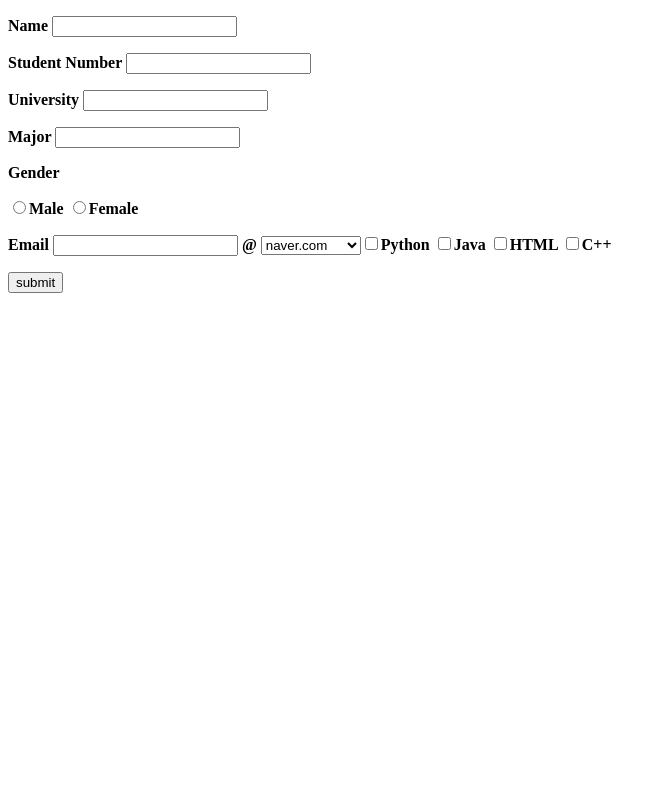
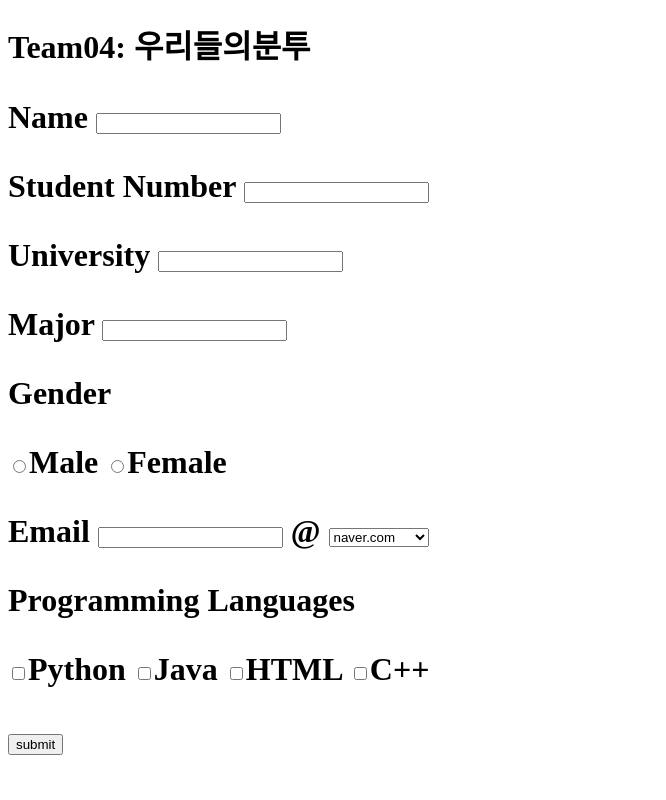
Before and after one commit to CSID-DGU/2023-2-OSSPrac-UriBuntu-04, a Flask app: page / in a window 1280 px wide. Shown: the whole page, without its empty margins (0-666 px from the left). Run offline with Flask 3, Linux system fonts and the light colour scheme.

Commit message:
hw05 기본 구조 수정

```diff
--- a/hw05/app/templates/main.html
+++ b/hw05/app/templates/main.html
@@ -2,6 +2,7 @@
 <html lang="en">
 <body>
     <form action="/result" method="POST">
+        <p><h1>Team04: 우리들의분투</h></p>
         <p><b>Name <input type='text' id='name' name='name' /></p>
         <p>Student Number <input type='text' id='StudentNumber' name='StudentNumber' /></p>
         <p>University <input type='text' id='University' name='University' /></p>
@@ -11,12 +12,13 @@
         <label><input type="radio" name="Gender" value="Female">Female</label></p>
         <p>Email <input type='text' id='Email' name='Email' />
             <label for="sites">@</label>
-              <select name="sites" id="sites">
-                <option value="naver">naver.com</option>
-                <option value="gmail">gmail.com</option>
-                <option value="dgu">dongguk.edu</option>
-                <option value="daum">daum.net</option>
-                <option value="yahoo">yahoo.co.kr</option></p>
+                <select name="sites" id="sites">
+                    <option value="naver.com">naver.com</option>
+                    <option value="gmail.com">gmail.com</option>
+                    <option value="dongguk.edu">dongguk.edu</option>
+                    <option value="daum.net">daum.net</option>
+                    <option value="icloud.com">icloud.com</option>
+                </select></p>
         <p>Programming Languages</p>
         <label><input type="checkbox" name="Languages" value="Python">Python</label>
         <label><input type="checkbox" name="Languages" value="Java">Java</label>
```
Also changed, not shown: hw05/app/templates/result.html (+7 -5 lines).
